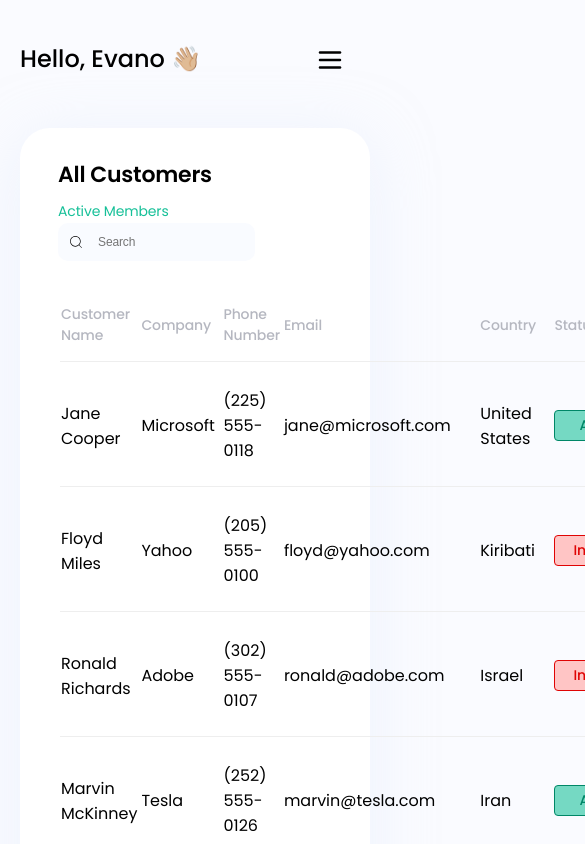
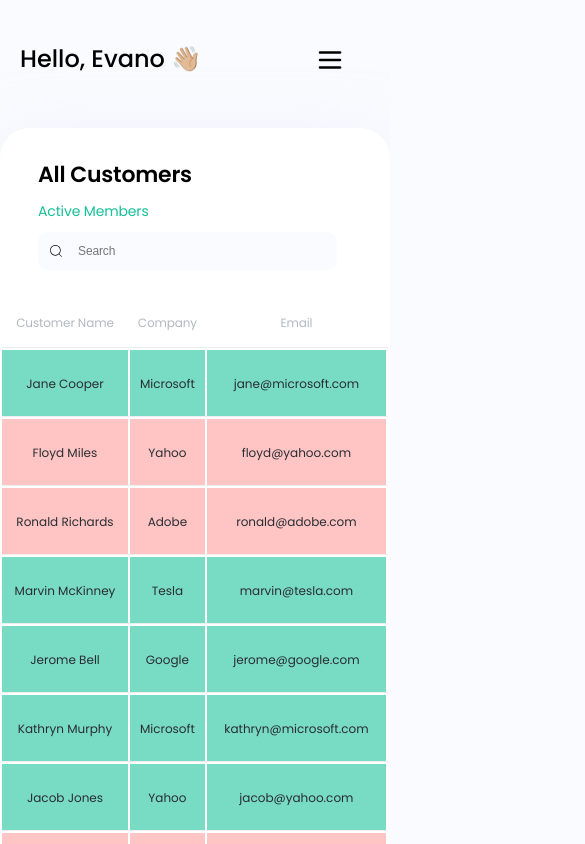
Before and after one commit to bohdan-ryzhko/test-task-crm, a React (Create React App) app: page / in a window 390 px wide. Shown: the top 844 px of the page, 585 px wide, since content can reach past the window. Built offline with nearby package versions, Linux system fonts and the light colour scheme.

Commit message:
add responsive markup

```diff
--- a/src/components/ContentTitle/ContentTitle.module.scss
+++ b/src/components/ContentTitle/ContentTitle.module.scss
@@ -15,4 +15,9 @@
   font-size: 14px;
   line-height: calc(21 / 14);
   letter-spacing: -0.01em;
+
+  @media screen and (max-width: 450px) {
+    display: inline-block;
+    margin-bottom: 10px;
+  }
 }
--- a/src/components/ContentWrapper/ContentWrapper.module.scss
+++ b/src/components/ContentWrapper/ContentWrapper.module.scss
@@ -2,9 +2,12 @@
 
 .section {
   padding-top: 41px;
-  padding-right: 20px;
   padding-bottom: 50px;
-  padding-left: 20px;
+
+  @media screen and (min-width: 550px) {
+    padding-left: 20px;
+    padding-right: 20px;
+  }
 
   @media screen and (max-width: 1279px) {
     position: relative;
--- a/src/components/CustomersTable/CustomersTable.module.scss
+++ b/src/components/CustomersTable/CustomersTable.module.scss
@@ -1,10 +1,25 @@
 @import "../../sass/helper";
 
-.customersTable {
-  padding-left: 38px;
-  padding-right: 44px;
+.customersTable,
+.customersTableMobile {
+  @media screen and (min-width: 550px) {
+    padding-left: 38px;
+    padding-right: 44px;
+  }
   min-width: 100%;
   margin-bottom: 30px;
+}
+
+.customersTable {
+  @media screen and (max-width: 900px) {
+    display: none;
+  }
+}
+
+.customersTableMobile {
+  @media screen and (min-width: 899px) {
+    display: none;
+  }
 }
 
 .customersHead {
@@ -18,15 +33,23 @@
     left: 0;
     bottom: 0;
   }
-  & > tr {
-    & > th {
-      text-align: left;
+  & > tr > th {
+    color: $--secondary-color;
+    text-align: left;
+    padding-bottom: 14px;
+    font-weight: 400;
+    font-size: 12px;
+    line-height: calc(19 / 12);
+    letter-spacing: -0.01em;
+
+    @media screen and (min-width: 550px) {
       font-weight: 500;
       font-size: 14px;
       line-height: calc(21 / 14);
-      letter-spacing: -0.01em;
-      color: $--secondary-color;
-      padding-bottom: 14px;
+    }
+
+    @media screen and (max-width: 899px) {
+      text-align: center;
     }
   }
 }
@@ -37,6 +60,17 @@
     & > td {
       padding-top: 24px;
       padding-bottom: 24px;
+      color: $--main-color;
+      font-weight: 400;
+      font-size: 12px;
+      line-height: calc(19 / 12);
+
+      @media screen and (min-width: 550px) {
+        font-weight: 500;
+        font-size: 14px;
+        line-height: calc(21 / 14);
+        letter-spacing: -0.01em;
+      }
     }
     &::after {
       content: "";
@@ -77,3 +111,13 @@
   margin-top: 10px;
   color: $--inactive-color;
 }
+
+.statusActive {
+  text-align: center;
+  background-color: $--active-bg-color;
+}
+
+.status {
+  text-align: center;
+  background-color: $--inactive-bg-color;
+}
--- a/src/components/CustomersTable/CustomersTable.tsx
+++ b/src/components/CustomersTable/CustomersTable.tsx
@@ -4,8 +4,11 @@ import { CustomersTitlesInterface } from "../../interfaces/CustomersTitlesInterf
 import { FC } from "react";
 import { CustomersTableProps } from "../../interfaces/CustomersTableProps";
 
+import { customersTitlesMobile } from "../../data/customersTitles";
+
 export const CustomersTable:FC<CustomersTableProps> = ({ customersTitles, customers }) => {
 	return (
+		<>
 			<table className={sass.customersTable}>
 				<thead className={sass.customersHead}>
 					<tr>
@@ -39,5 +42,35 @@ export const CustomersTable:FC<CustomersTableProps> = ({ customersTitles, custom
 					}
 				</tbody>
 			</table>
+
+			<table className={sass.customersTableMobile}>
+					<thead className={sass.customersHead}>
+					<tr>
+						{
+							customersTitlesMobile.map((title: CustomersTitlesInterface) =>
+								<th key={title.title} >{title.title}</th>)
+						}
+					</tr>
+				</thead>
+				<tbody className={sass.customersBody}>
+					{
+						customers.length === 0
+							? <p className={sass.notFound}>Not found</p>
+							: (
+								customers.map((customer: CustomersInterface) =>
+									<tr className={customer.status === "Active"
+											? sass.statusActive
+											: sass.status}
+										key={customer.id}>
+										<td>{customer.customerName}</td>
+										<td>{customer.company}</td>
+										<td>{customer.email}</td>
+									</tr>
+								)
 							)
 					}
+				</tbody>
+			</table>
+		</>
+	)
+}
--- a/src/components/MainContent/MainContent.module.scss
+++ b/src/components/MainContent/MainContent.module.scss
@@ -21,10 +21,12 @@
 }
 
 .mainContentTop {
-  display: flex;
-  flex-wrap: wrap;
-  justify-content: space-between;
-  align-items: center;
+  @media screen and (min-width: 450px) {
+    display: flex;
+    flex-wrap: wrap;
+    justify-content: space-between;
+    align-items: center;
+  }
   margin-bottom: 40px;
 }
 
@@ -32,6 +34,11 @@
   display: flex;
   justify-content: space-between;
   align-items: center;
+
+  @media screen and (max-width: 670px) {
+    display: block;
+    text-align: center;
+  }
 }
 
 .countPagination {
--- a/src/components/MainTitle/MainTitle.module.scss
+++ b/src/components/MainTitle/MainTitle.module.scss
@@ -6,4 +6,8 @@
   font-size: 24px;
   line-height: calc(36 / 24);
   margin-bottom: 51px;
+
+  @media screen and (max-width: 550px) {
+    padding-left: 20px;
+  }
 }
--- a/src/components/NavigationItem/NavigationItem.module.scss
+++ b/src/components/NavigationItem/NavigationItem.module.scss
@@ -14,11 +14,38 @@
   color: $--secondary-color;
 }
 
+.navigationLink,
+.navigationLinkActive {
+  position: relative;
+  &:after {
+    content: "";
+    position: absolute;
+    right: 14px;
+    top: 50%;
+    transform: translateY(-50%);
+    width: 7px;
+    height: 11px;
+    background-repeat: no-repeat;
+  }
+}
+
+.navigationLink {
+  &:after {
+    background-image: url("../../images/dashboard-navigation/navigation-arrow.svg");
+  }
+}
+
+.navigationLinkActive {
+  &:after {
+    background-image: url("../../images/dashboard-navigation/active-arrow.svg");
+  }
+}
+
 .navigationLinkActive {
   background-color: $--accent-color;
   color: $--navigation-active-color;
   border-radius: 8px;
-  & > svg {
-    fill: $--navigation-active-color;
+  & > svg > path {
+    stroke: $--navigation-active-color;
   }
 }
--- a/src/components/NavigationItem/NavigationItem.tsx
+++ b/src/components/NavigationItem/NavigationItem.tsx
@@ -1,8 +1,6 @@
 import sass from "./NavigationItem.module.scss";
 import { FC } from "react";
 import { NavigationItemInterface } from "../../interfaces/NavigationItemInterface";
-import { RiArrowRightSLine } from "react-icons/ri";
-import { secondaryColor } from "../../constants/setColors";
 
 interface NavigationItemProps {
   item: NavigationItemInterface;
@@ -13,7 +11,6 @@ export const NavigationItem: FC<NavigationItemProps> = ({ item }) => {
 		<a className={item.active ? sass.navigationLinkActive : sass.navigationLink} href="/">
 			<item.icon style={{ marginRight: 16 }} />
 			<p>{item.text}</p>
-			<RiArrowRightSLine style={{ marginLeft: "auto" }} color={secondaryColor} />
 		</a>
 	)
 }
--- a/src/components/PaginationButtons/PaginationButtons.module.scss
+++ b/src/components/PaginationButtons/PaginationButtons.module.scss
@@ -3,6 +3,10 @@
 .paginationButtonsWrapper {
   display: flex;
   gap: 12px;
+
+  @media screen and (max-width: 670px) {
+    justify-content: center;
+  }
 }
 
 .paginationButtons {
--- a/src/components/SearchInput/SearchInput.module.scss
+++ b/src/components/SearchInput/SearchInput.module.scss
@@ -9,7 +9,6 @@
     margin: 0;
     border: none;
     min-height: 38px;
-    max-width: 216px;
     width: 100%;
     background-color: $--input-bg;
     border-radius: 10px;
@@ -22,6 +21,10 @@
     letter-spacing: -0.01em;
     color: $--main-color;
 
+    @media screen and (min-width: 450px) {
+      max-width: 216px;
+    }
+
     &:focus-visible {
       outline: 1px solid $--secondary-color;
     }
--- a/src/data/customersTitles.ts
+++ b/src/data/customersTitles.ts
@@ -8,3 +8,9 @@ export const customersTitles: CustomersTitlesInterface[] = [
 	{ title: "Country" },
 	{ title: "Status" },
 ];
+
+export const customersTitlesMobile: CustomersTitlesInterface[] = [
+	{ title: "Customer Name" },
+	{ title: "Company" },
+	{ title: "Email" },
+];
```
Also changed, not shown: src/images/dashboard-navigation/active-arrow.svg (added). Lines whose indentation alone changed are shown as unchanged.
